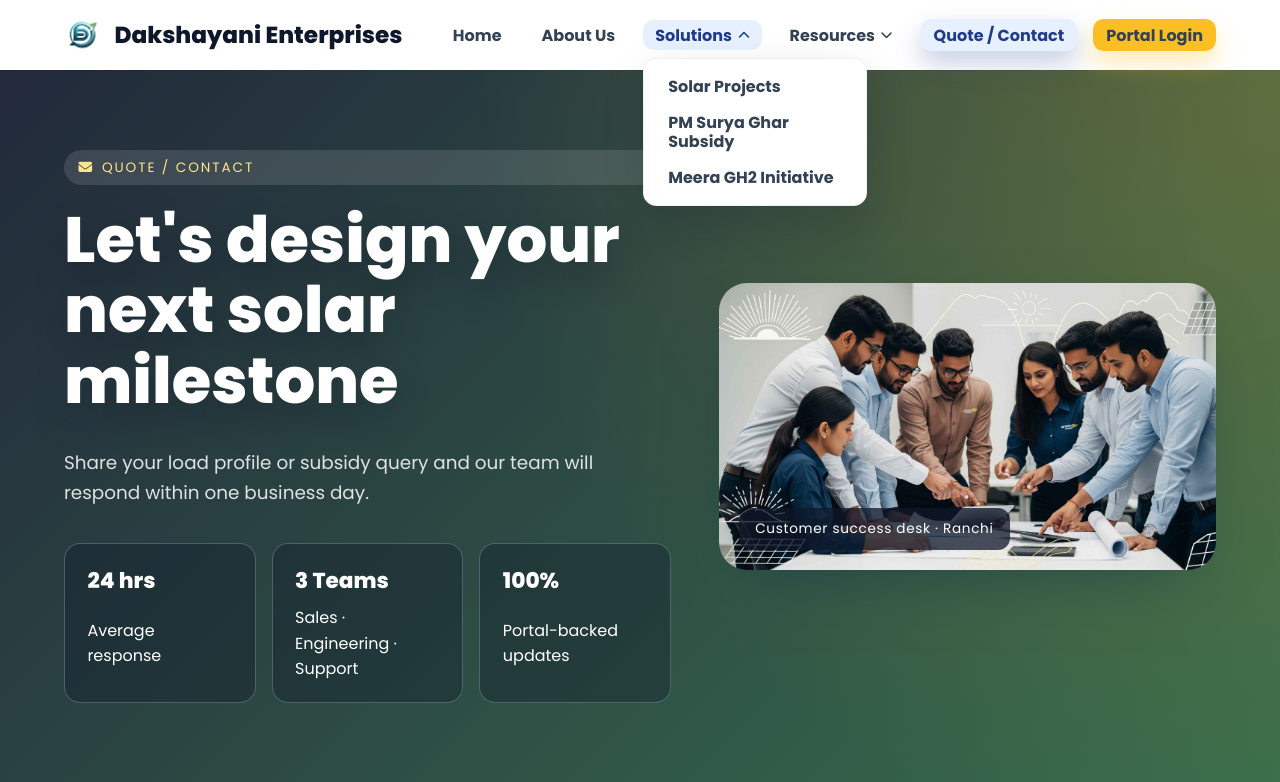
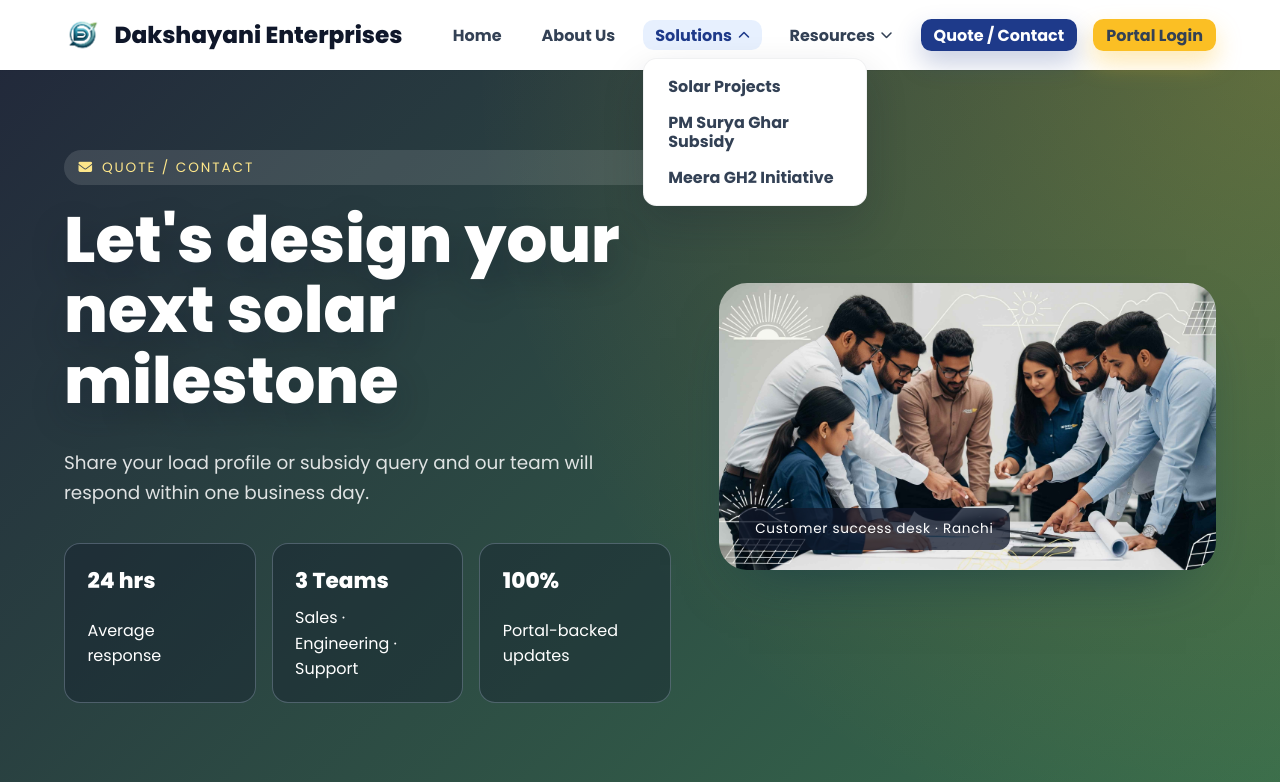
Before and after one commit to vishesh-jaiswal23/dakshayanideploy, a PHP site: page /contact.html in a window 1280 px wide, after a click on "Solutions". Shown: the top 782 px of the page. Run offline with PHP 8.4, Linux system fonts and the light colour scheme.

Commit message:
Fix header contact button contrast

```diff
--- a/style.css
+++ b/style.css
@@ -402,9 +402,21 @@ p {
   text-align: left;
 }
 
-.nav-desktop .nav-link.active,
-.nav-desktop .nav-link:hover,
-.nav-desktop .nav-link:focus-visible {
+.nav-desktop .btn-secondary {
+  color: var(--surface);
+  background: var(--accent-blue-dark);
+  box-shadow: 0 12px 26px rgba(30, 58, 138, 0.25);
+}
+
+.nav-desktop .btn-secondary:hover,
+.nav-desktop .btn-secondary:focus-visible {
+  color: var(--surface);
+  background: var(--base-700);
+}
+
+.nav-desktop .nav-link:not(.btn-secondary).active,
+.nav-desktop .nav-link:not(.btn-secondary):hover,
+.nav-desktop .nav-link:not(.btn-secondary):focus-visible {
   color: var(--accent-blue-dark);
   background: rgba(59, 130, 246, 0.12);
 }
```
